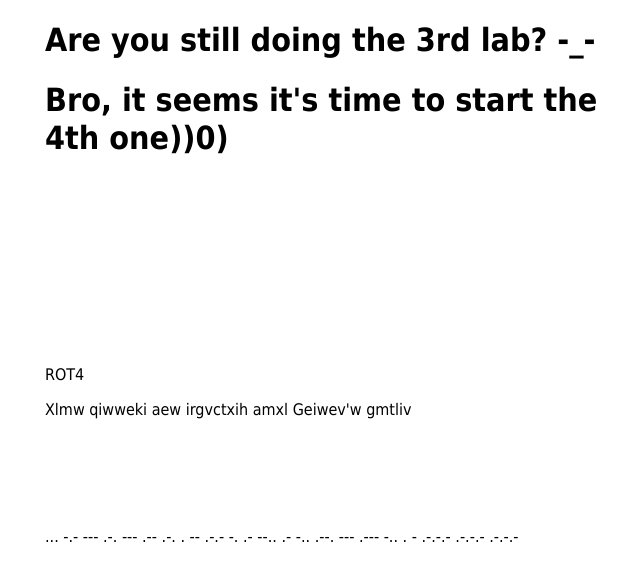
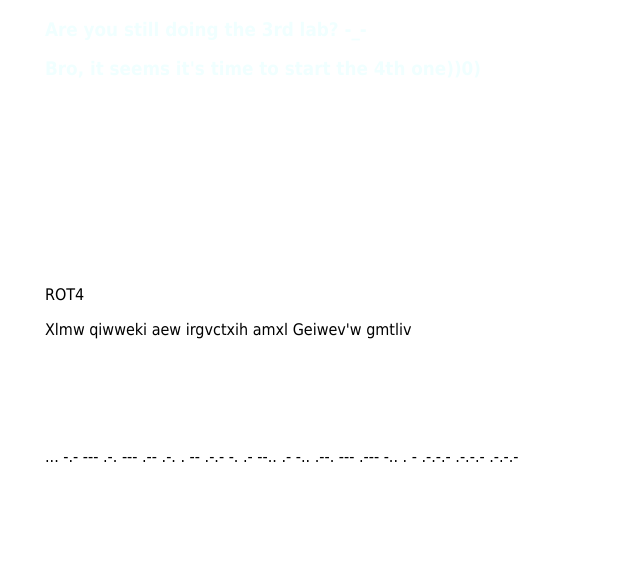
Before and after one commit to ganievin/repository2, a plain HTML site: page index.html in a window 1280 px wide. Shown: the whole page, without its empty margins (315-955 px from the left). Drawn offline with Linux system fonts and the light colour scheme.

Commit message:
Change h1 to h3 and change color

```diff
--- a/index.html
+++ b/index.html
@@ -3,14 +3,15 @@
 <head>
 <title>Welcome to nginx!</title>
 <style>
+h3 {color:Azure;}
 html { color-scheme: light dark; }
 body { width: 35em; margin: 0 auto;
 font-family: Tahoma, Verdana, Arial, sans-serif; }
 </style>
 </head>
 <body>
-<h1>Are you still doing the 3rd lab? -_-</h1>
-<h1>Bro, it seems it's time to start the 4th one))0)</h1>
+<h3>Are you still doing the 3rd lab? -_-</h3>
+<h3>Bro, it seems it's time to start the 4th one))0)</h3>
 </br></br></br></br></br></br></br></br></br>
 <p>ROT4</p>
 <p>Xlmw qiwweki aew irgvctxih amxl Geiwev'w gmtliv</p>
```
